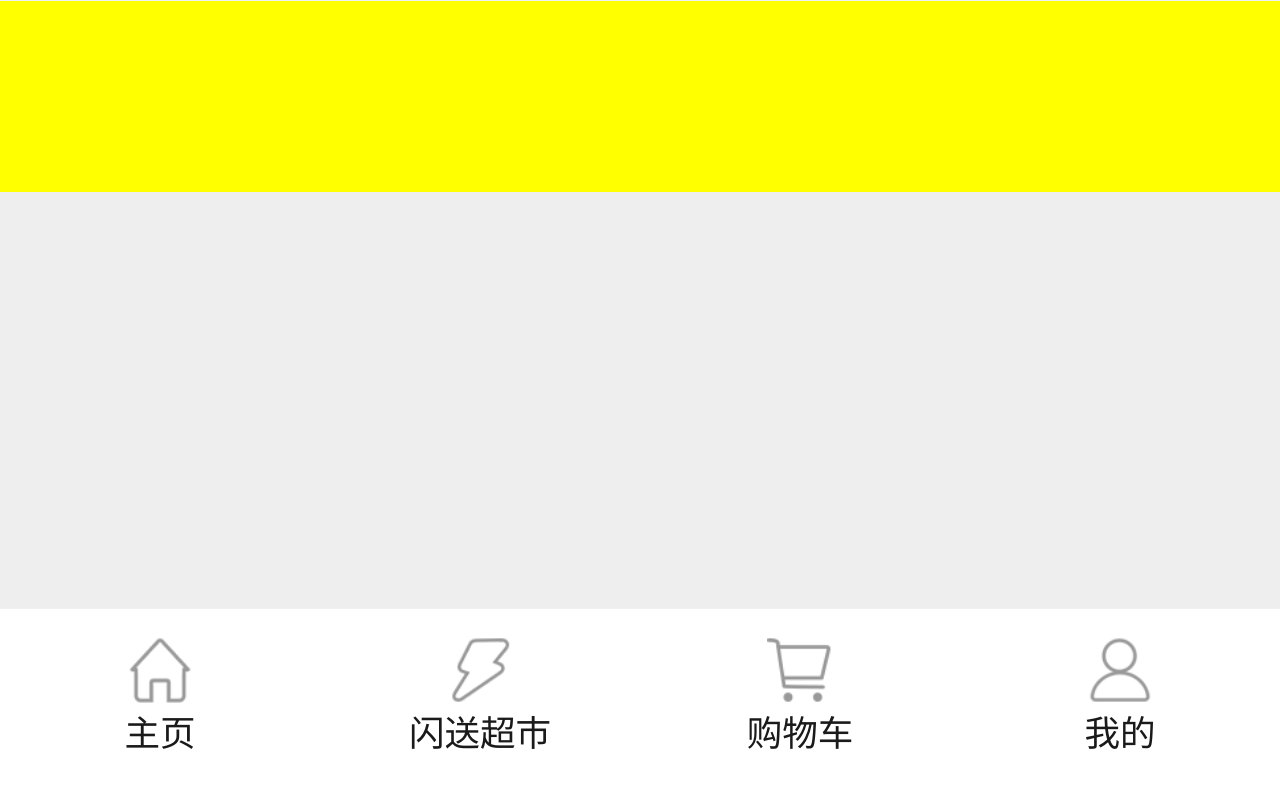
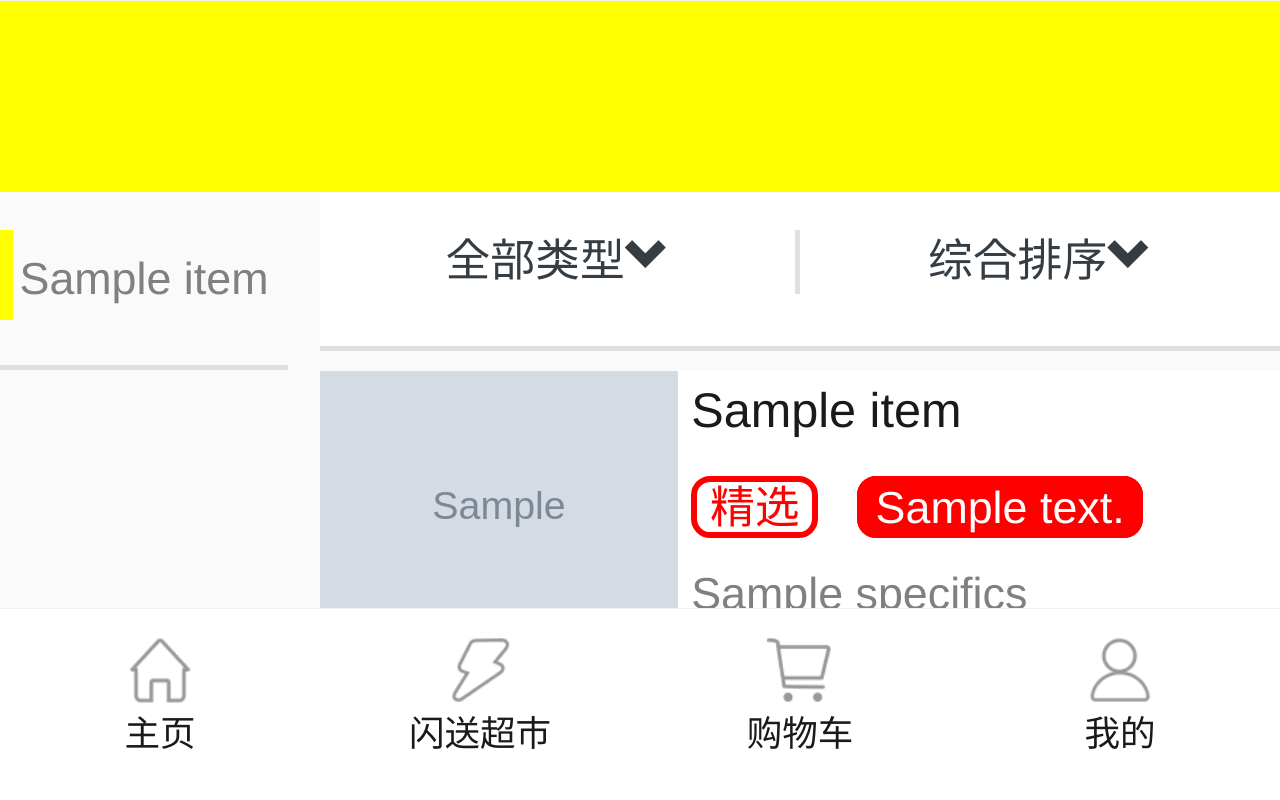
Before and after one commit to IvanReen/mobile_shopping, a Django app: template templates/axf/market.html in a window 1280 px wide. Run offline with Django 3.2, Linux system fonts and the light colour scheme; the template is opened without the code that fills it: most values are stand-ins (such as "Sample title", 1, 10 or a date in 2020); grey boxes marked "Sample" are stand-in pictures; some libraries are stand-ins or nearby versions.

Commit message:
两个页面

```diff
--- a/axfapp/urls.py
+++ b/axfapp/urls.py
@@ -1,9 +1,9 @@
-from django.urls import path
+from django.urls import path, re_path
 from axfapp.views import *
 
 urlpatterns = [
     path('home/', home, name='home'),
-    path('market/', market, name='market'),
+    re_path('market/(\d+)/(\d+)/(\d+)/', market, name='market'),
     path('cart/', cart, name='cart'),
     path('mine/', mine, name='mine'),
 ]
--- a/static/market/css/market.css
+++ b/static/market/css/market.css
@@ -0,0 +1,207 @@
+#market {
+  padding: 1.5rem 0;
+  font-family: "Microsoft YaHei", "Helvetica Neue", Helvetica, STHeiTi, Arial, sans-serif;
+  overflow: auto;
+  height: 100%;
+  width: 100%;
+  position: fixed;}
+
+
+
+
+/*********左面的的导航*********************/
+aside {
+  width: 2.5rem;
+  float: left;
+  position: relative;
+  background: #fafafa;
+  overflow: hidden;
+  height:100%}
+aside ul {
+  background: #fafafa; }
+aside ul li {
+  list-style: none;
+  text-align: center;
+  border-bottom: 0.04rem solid #e0e0e0;
+  line-height: 1.35rem;
+  width: 2.25rem;
+  position: relative;
+  z-index: +1; }
+aside ul li a {
+  display: block;
+  font-size: 0.35rem;
+  color: grey;
+  z-index: +1; }
+.yellowSlide {
+  background: yellow;
+  width: 0.1rem;
+  height: 0.7rem;
+  position: absolute;
+  left: 0;
+  top: 0.3rem;
+  display: block; }
+
+
+div > section {
+  background-color: #fafafa;
+  width: 7.5rem;
+  float: right;
+  position: relative;
+  height: 100%;
+  overflow: auto;
+  padding: 1.4rem 0 0;}
+
+
+/**********以下******全部分类****综合安排***************/
+nav {
+  top: 1.32rem;
+  right: 0;
+  position: fixed;
+  z-index: +1;
+  background: white;
+  border-bottom: 0.04rem solid #e0e0e0; }
+nav ul {
+  display: flex;
+  background: white;
+  height: 1.38rem;
+  padding-top: 0.475rem; }
+nav ul li {
+  text-align: center;
+  width: 3.75rem;
+  line-height: 0.475rem;
+  font-size: 0.35rem;
+  border-right: 0.04rem solid #e0e0e0;
+  height: 0.5rem; }
+nav ul li:last-child {
+  border: none; }
+
+
+/************分类按钮   全部分类   综合安排****/
+nav ul li > span {
+  width: 100%;
+  height: 1rem;
+  display: block; }
+
+
+
+
+section menu {
+  height: 100%;
+  position: relative;
+  overflow: auto; }
+section menu ul {
+  position: relative; }
+section menu ul li {
+  background: white;
+  border-bottom: 0.04rem solid #e0e0e0;
+  position: relative; }
+section menu ul li a {
+  display: block;
+  height: 3rem; }
+section menu ul li a img {
+  display: block;
+  width: 2.8rem;
+  float: left; }
+
+
+
+/**************************article***********************/
+.shoppingInfo {
+  width: 4.6rem;
+  float: right;
+  font-size: 0.35rem; }
+
+.shoppingInfo h6 {
+  margin: 0.1rem 0 0;
+  overflow: hidden;
+  text-overflow: ellipsis;
+  height: 0.5rem;
+  white-space: nowrap;
+  font-weight: 500;
+  font-size: 0.38rem; }
+
+/****细节标签*********/
+.detailTag {
+  margin: 0.2rem 0; }
+.detailTag span {
+  border: 0.05rem solid red;
+  border-radius: 0.15rem;
+  padding: 0 0.1rem;
+  color: white;
+  background: red;
+  margin-right: 0.3rem; }
+.detailTag span:first-child {
+  background: white;
+  color: red; }
+/******单位**********/
+.unit {
+  color: grey;
+  position: absolute;
+  bottom: 1rem; }
+.price {
+  position: absolute;
+  bottom: 0.15rem;
+  font-weight: 200;
+  margin: 0.2rem 0; }
+.price > span {
+  padding: 0 0.35rem 0 0;
+  color: red; }
+.price > s {
+  color: grey; }
+
+
+
+
+
+/**添加到购物车****/
+li > section {
+  position: absolute;
+  right: 0.4rem;
+  bottom: 0.4rem;
+  height: 0.75rem;
+  border-radius: 1rem; }
+section > button {
+  background: white;
+  border: 1px solid orange;
+  border-radius: 1111px;
+  color: red;
+  display: inline-block;
+  text-align: center;
+  line-height: 0.55rem;
+  font-weight: 900;
+  width: 0.5rem;
+  height: 0.5rem; }
+li > section > span {
+  display: inline-block;
+  width: 0.4rem;
+  text-align: center;
+  line-height: 0.4rem; }
+.subShopping {
+  font-size: 0.8rem;
+  font-weight: 100; }
+
+
+
+
+/************分类********************************/
+section menu > div {
+  position: fixed;
+  top: 2.7rem;
+  left: 2.55rem;
+  width: 7.45rem;
+  height: 100%;
+  background: rgba(0, 0, 0, 0.5);
+  color: grey; }
+
+section menu > div > div {
+  background: white;
+  padding-bottom: 0.3rem; }
+
+section menu > div > div > a > span {
+  border: 0.04rem solid #e0e0e0;
+  padding: 0.1rem 0.2rem;
+  margin-left: 0.3rem;
+  border-radius: 0.2rem;
+  font-size: 0.375rem;
+  display: inline-block;
+  margin-top: 0.3rem; }
--- a/templates/axf/base.html
+++ b/templates/axf/base.html
@@ -36,7 +36,7 @@
                 <dd>主页</dd>
             </dl>
         </a>
-        <a class="market" href="/market/">
+        <a class="market" href="/market/104749/0/0/">
             <dl>
                 <dt><span></span></dt>
                 <dd>闪送超市</dd>
--- a/templates/axf/market.html
+++ b/templates/axf/market.html
@@ -5,9 +5,66 @@
     <script type="text/javascript" charset="utf-8" src="{% static 'market/js/market.js' %}"></script>
 {% endblock linkscript %}
 {% block base %}
-    <h1>1</h1>
-    <h1>1</h1>
-    <h1>1</h1>
-    <h1>1</h1>
-    <h1>market</h1>
+<div id="market">
+    <aside>
+        <menu>
+            <ul>
+                {% for item in leftSlider %}
+                <li>
+                    <span class="yellowSlide"></span>
+                    <a href="/market/{{item.typeid}}/0/0/">{{item.typename}}</a>
+                </li>
+                {% endfor %}
+            </ul>
+        </menu>
+    </aside>
+
+    <section>
+        <nav>
+            <ul>
+                <li><span id="alltypebtn">全部类型<span class="glyphicon glyphicon-chevron-down" style="font-weight: 100"></span></span></li>
+				<li><span id="showsortbtn">综合排序<span class="glyphicon glyphicon-chevron-down" style="font-weight: 100"></span></span></li>
+            </ul>
+        </nav>
+
+        <menu>
+            <ul>
+                {% for item in productList %}
+                <li>
+                    <a href="#">
+                        <img src="{{item.productimg}}" />
+                        <article class="shoppingInfo">
+                            <h6>{{item.productlongname}}</h6>
+                            <p class="detailTag"><span>精选</span><span>{{item.pedesc}}</span></p>
+                            <span class="unit">{{item.specifics}}</span>
+                            <p class="price"><span>￥{{item.price}}</span><s><span>￥{{item.marketprice}}</span></s></p>
+                        </article>
+                    </a>
+                    <section>
+						<button ga="{{item.productid}}" class="subShopping">-</button>
+						<span id="{{item.productid}}">0</span>
+						<button ga="{{item.productid}}" class="addShopping">+</button>
+					</section>
+                </li>
+                {% endfor %}
+            </ul>
+            <div id="typediv">
+                <div>
+                    {% for item in childList %}
+                    <a href="/market/{{categoryid}}/{{item.childId}}/0/"><span>{{item.childName}}</span></a>
+                    {% endfor %}
+                </div>
+            </div>
+
+            <div id="sortdiv">
+                <div>
+                    <a href="/market/{{categoryid}}/{{cid}}/0/" class="sorta"><span>综合排序</span></a>
+                    <a href="/market/{{categoryid}}/{{cid}}/1/" class="sorta"><span>销量排序</span></a>
+                    <a href="/market/{{categoryid}}/{{cid}}/2/" class="sorta"><span>价格最低</span></a>
+                    <a href="/market/{{categoryid}}/{{cid}}/3/" class="sorta"><span>价格最高</span></a>
+                </div>
+            </div>
+        </menu>
+    </section>
+</div>
 {% endblock base %}
```
Also changed, not shown: axfapp/models.py (+83 -0 lines), axfapp/views.py (+33 -3 lines), static/market/js/market.js (+27 -0 lines), templates/axf/home.html (+96 -0 lines), axfapp/migrations/0002_nav.py (added), axfapp/migrations/0003_mustbuy.py (added), axfapp/migrations/0004_shop.py (added), axfapp/migrations/0005_mainshow.py (added), axfapp/migrations/0006_foodtypes_goods.py (added).
